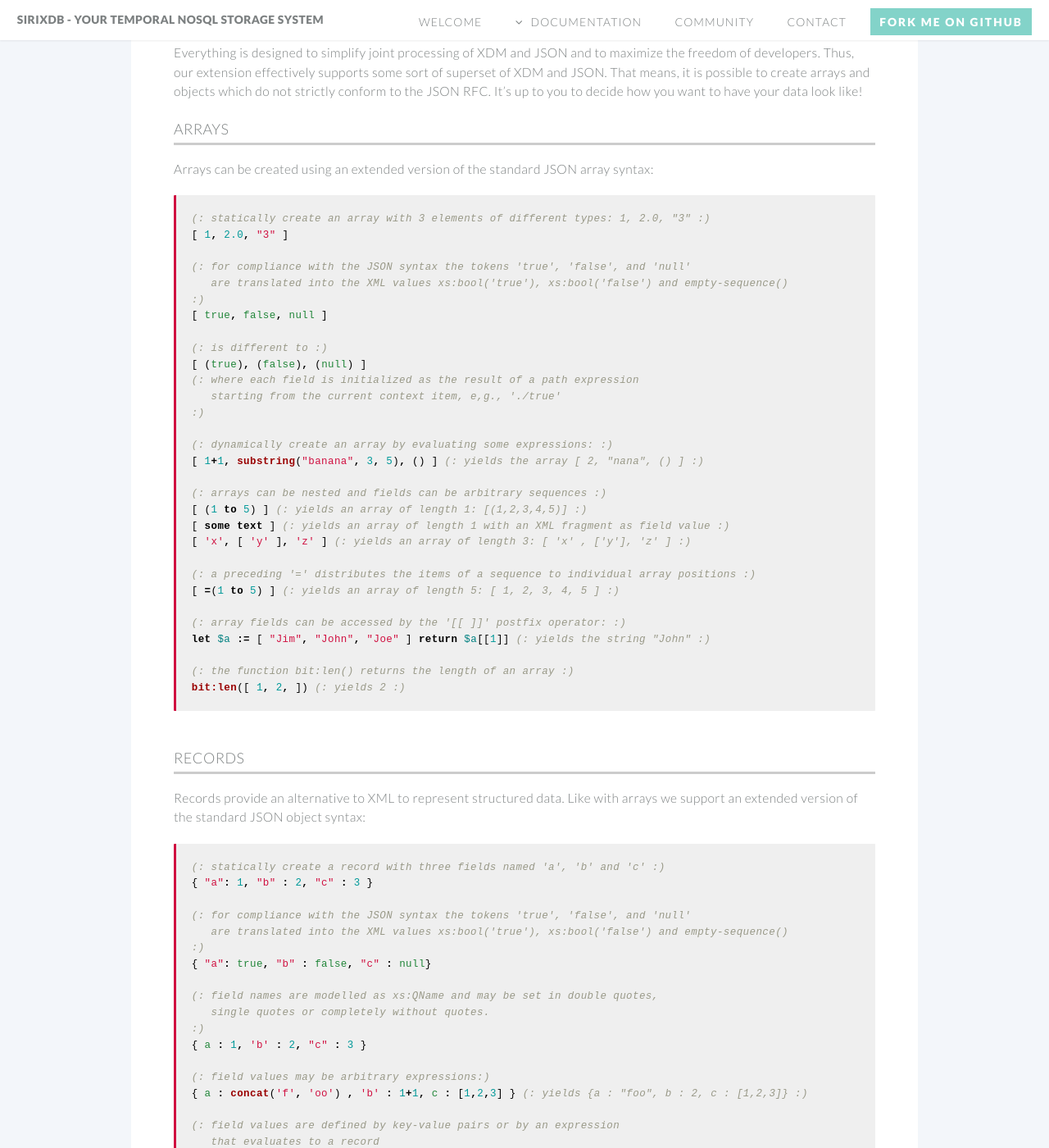
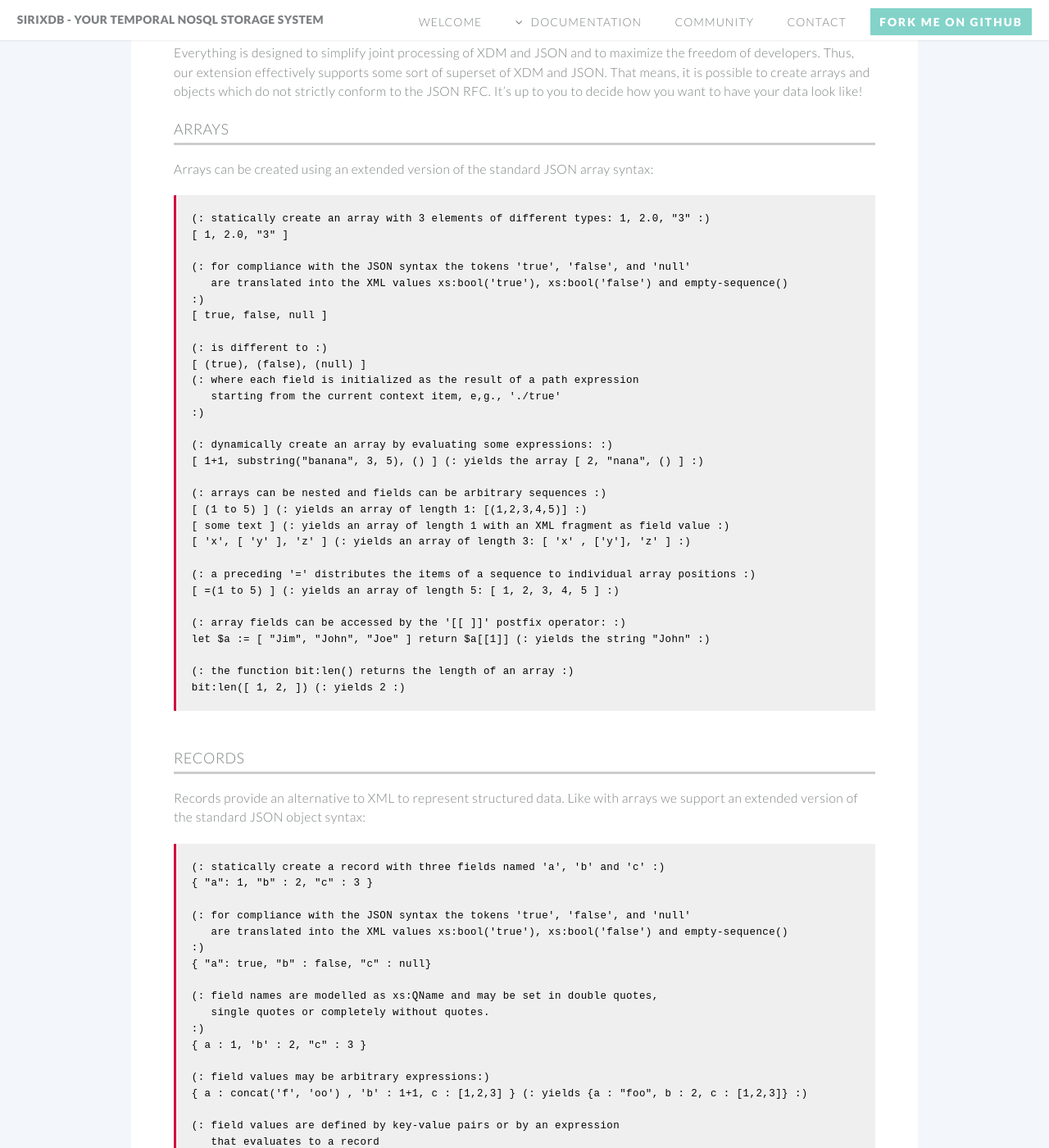
Before and after one commit to sirixdb/sirixdb.github.io, a Jekyll site: the page built from xquery-api.md, in a window 1280 px wide and 1400 px high, scrolled down 8597 px. Shown: the whole window at 82% size. Built offline with Jekyll 4.4.1, drawn with Linux system fonts in a browser that asks for light colours; our own code applies the rules of GitHub Pages for plain Markdown files; some of the changed text lies outside the part shown.

Commit message:
Update xquery-api.md

````diff
--- a/xquery-api.md
+++ b/xquery-api.md
@@ -347,7 +347,7 @@ Everything is designed to simplify joint processing of XDM and JSON and to maxim
 
 Arrays can be created using an extended version of the standard JSON array syntax:
 
-```xquery
+```xml
 (: statically create an array with 3 elements of different types: 1, 2.0, "3" :)
 [ 1, 2.0, "3" ]
 
@@ -384,7 +384,7 @@ bit:len([ 1, 2, ]) (: yields 2 :)
 
 Records provide an alternative to XML to represent structured data. Like with arrays we support an extended version of the standard JSON object syntax:
 
-```xquery
+```xml
 (: statically create a record with three fields named 'a', 'b' and 'c' :)
 { "a": 1, "b" : 2, "c" : 3 }
 
@@ -424,7 +424,7 @@ let $r := {x : 1, y : 2, z : (3, 4) } return bit:values($r) (: yields the array
 
 ### Parsing JSON
 
-```xquery
+```xml
 (: the utility function json:parse() can be used to parse JSON data dynamically
    from a given xs:string
 :)
````
